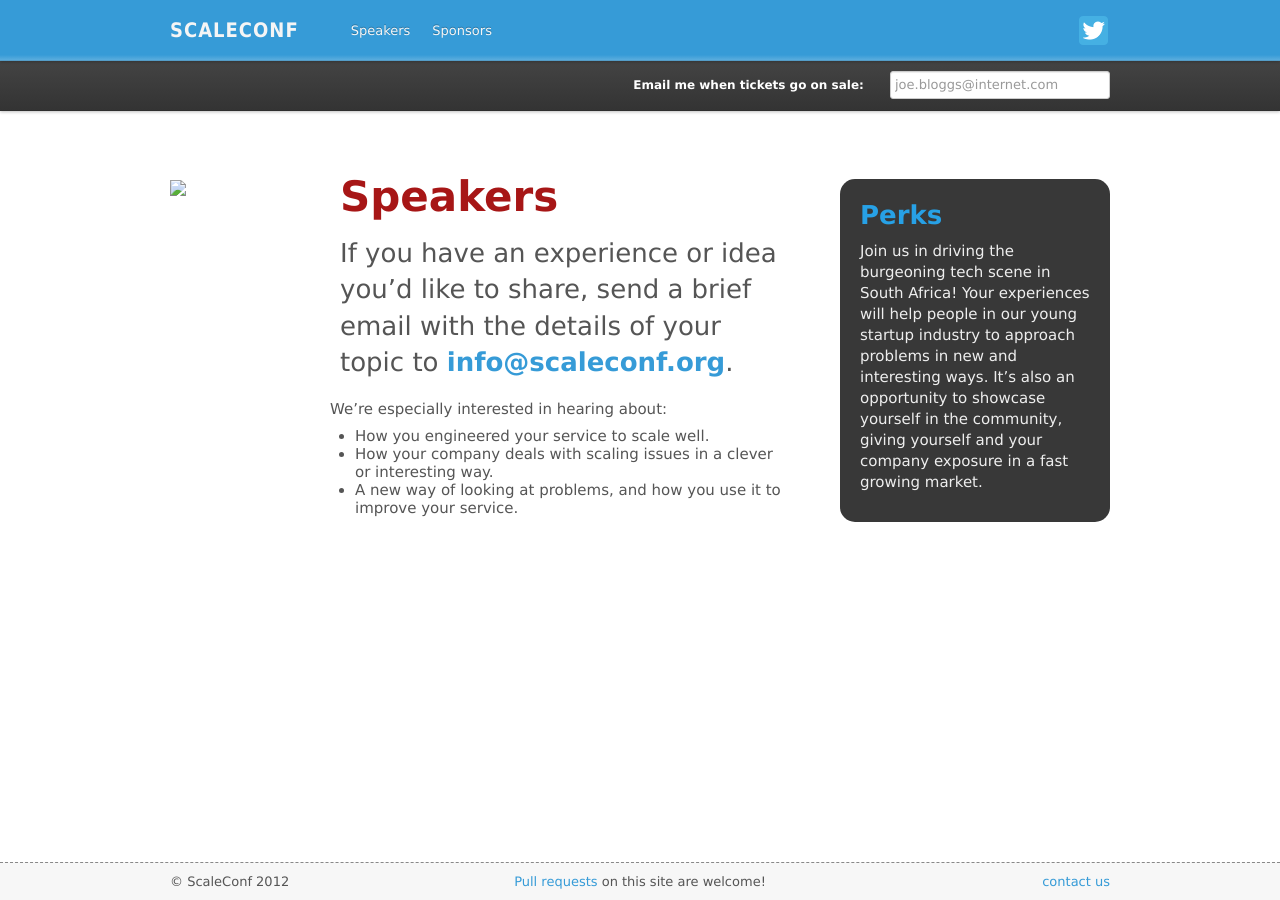
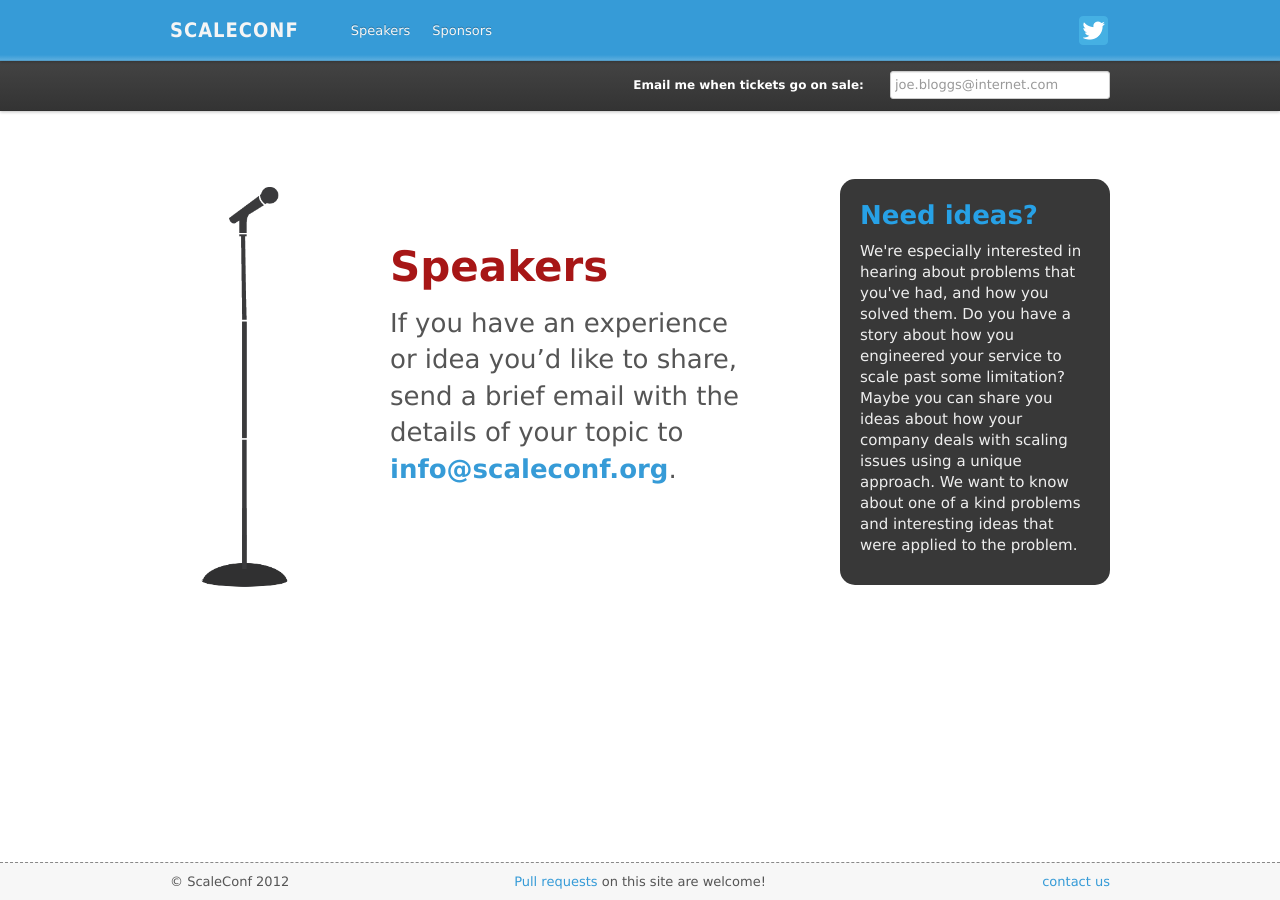
Before and after one commit to scaleconf/scaleconf.github.com, a Jekyll site: the page built from tell-a-story.html, in a window 1280 px wide. Built offline with Jekyll 4.4.1, drawn with Linux system fonts in a browser that asks for light colours; Markdown is read by kramdown in place of the engine named in the settings.

Commit message:
Updated the speakers page design.
After chatting this morning, we decided that perks wasn't entierly
relevant, but we still needed something to put in that area. The
paragraph underneath wasn't really working, so i've tried putting
that content in the block instead to see how that works.

I've also made the microphone bigger and slightly simpler and moved
the text down.

there seem to have been some missing images which i've updated.

```diff
--- a/tell-a-story.html
+++ b/tell-a-story.html
@@ -10,35 +10,24 @@
                 <div class='span2'>
                     <img src='/images/tall-microphone.png'/>
                 </div>
-                <div class='span6'>
-                    <h1 class='red' style='padding:0 0 20px 10px; '>Speakers</h1>
+                <div class='span5' style='padding-left:50px;'>
+                    <h1 class='red' style='padding:70px 0 20px 10px; '>Speakers</h1>
                     <p class='herotext'>
                     If you have an experience or idea you&rsquo;d like to share, send
                     a brief email with the details of your topic to <b>
                     <a href="mailto:info@scaleconf.org">info@scaleconf.org</a></b>.
                     </p>
-                    <div style='font-size:15px'>
-                        <p>
-                        We&rsquo;re especially interested in hearing about:
-                        <ul>
-                            <li>How you engineered your service to scale well.</li>
-                            <li>How your company deals with scaling issues in a clever or interesting way.</li>
-                            <li>A new way of looking at problems, and how you use it to improve your service.</li>
-                        </ul>
-                        </p>
-                    </div>
                 </div>
             </div>
         </div>
         <div class='span4'>
             <div style='min-height:300px; margin:0 0 0 30px; padding:20px; background:#383838;border-radius:15px;'>
-                <h2 style='color:#27A1E6;'>Perks</h2>
+                <h2 style='color:#27A1E6;'>Need ideas?</h2>
                 <p style='color:#eee; font-size:15px;line-height:1.4em; padding-top:10px; '>
-                    Join us in driving the burgeoning tech scene in South Africa!
-                    Your experiences will help people in our young startup industry
-                    to approach problems in new and interesting ways.  It&rsquo;s also an
-                    opportunity to showcase yourself in the community, giving
-                    yourself and your company exposure in a fast growing market.
+                    We're especially interested in hearing about problems that you've had, and how you solved them.
+                    Do you have a story about how you engineered your service to scale past some limitation?
+                    Maybe you can share you ideas about how your company deals with scaling issues using a unique approach.
+                    We want to know about one of a kind problems and interesting ideas that were applied to the problem.
                 </p>
             </div>
         </div>
```
Also changed, not shown: images/microphone.png (added), images/tall-microphone.png (added), images/world.png (added).
